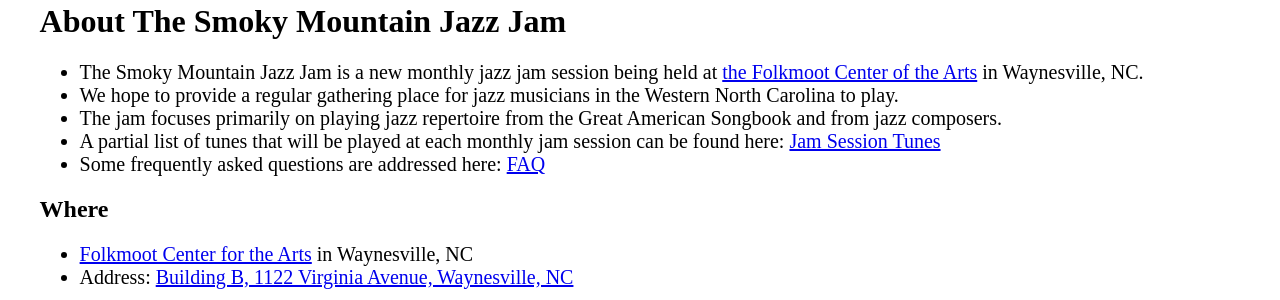
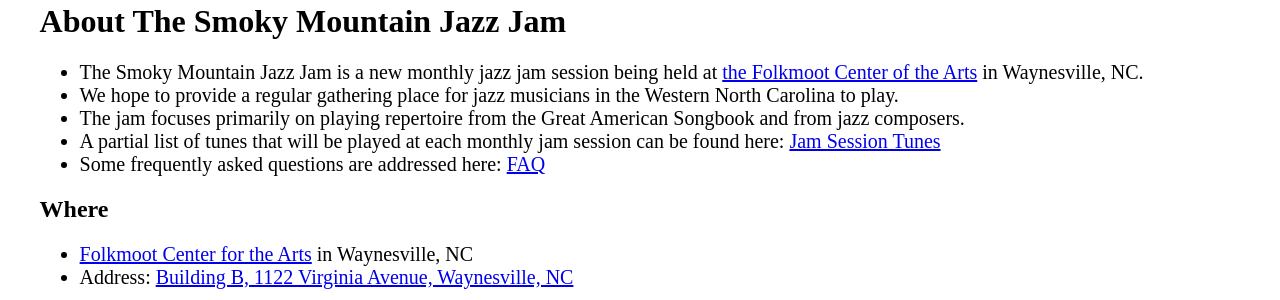
Before and after one commit to smokyjazzjam/smokyjazzjam, a Jekyll site: the page built from index.md, in a window 1280 px wide. Shown: the part 329-629 px from the top of the page. Built offline with Jekyll 4.4.1, drawn with Linux system fonts in a browser that asks for light colours.

Commit message:
Update index.md

```diff
--- a/index.md
+++ b/index.md
@@ -96,9 +96,9 @@
   <ul class="larger-text">
     <li>The Smoky Mountain Jazz Jam is a new monthly jazz jam session being held at <a href="https://www.folkmoot.org/">the Folkmoot Center of the Arts</a> in Waynesville, NC.</li>
     <li>We hope to provide a regular gathering place for jazz musicians in the Western North Carolina to play.</li>
-    <li>The jam focuses primarily on playing jazz repertoire from the Great American Songbook and from jazz composers.</li>
-    <li>A partial list of tunes that will be played at each monthly jam session can be found here: <a href="jam_tunes.md">Jam Session Tunes</a></li>
-    <li>Some frequently asked questions are addressed here: <a href="faq.md">FAQ</a></li>
+    <li>The jam focuses primarily on playing repertoire from the Great American Songbook and from jazz composers.</li>
+    <li>A partial list of tunes that will be played at each monthly jam session can be found here: <a href="jam_tunes">Jam Session Tunes</a></li>
+    <li>Some frequently asked questions are addressed here: <a href="faq">FAQ</a></li>
   </ul>
 
   <h2><strong>Where</strong></h2>
```
